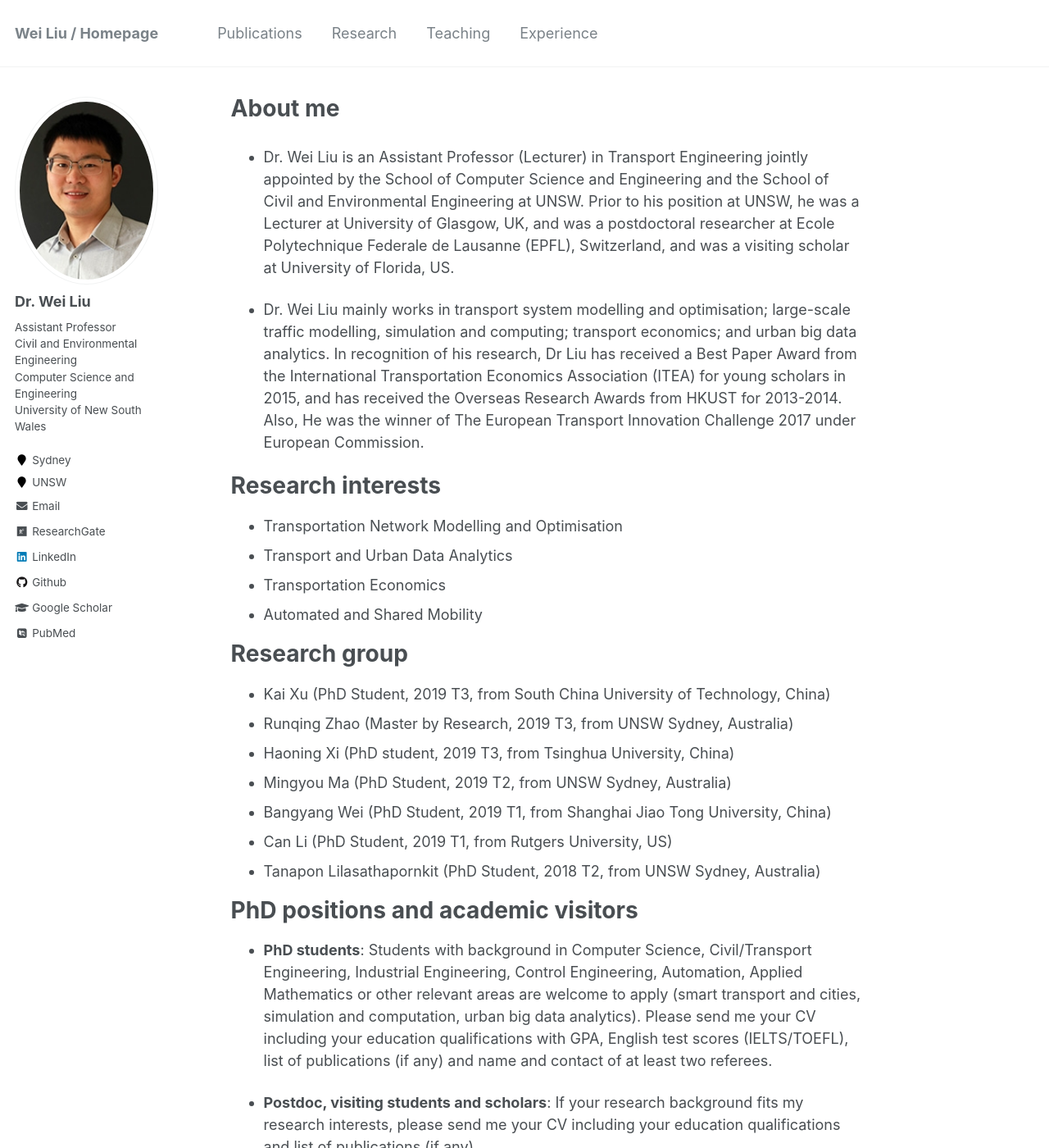
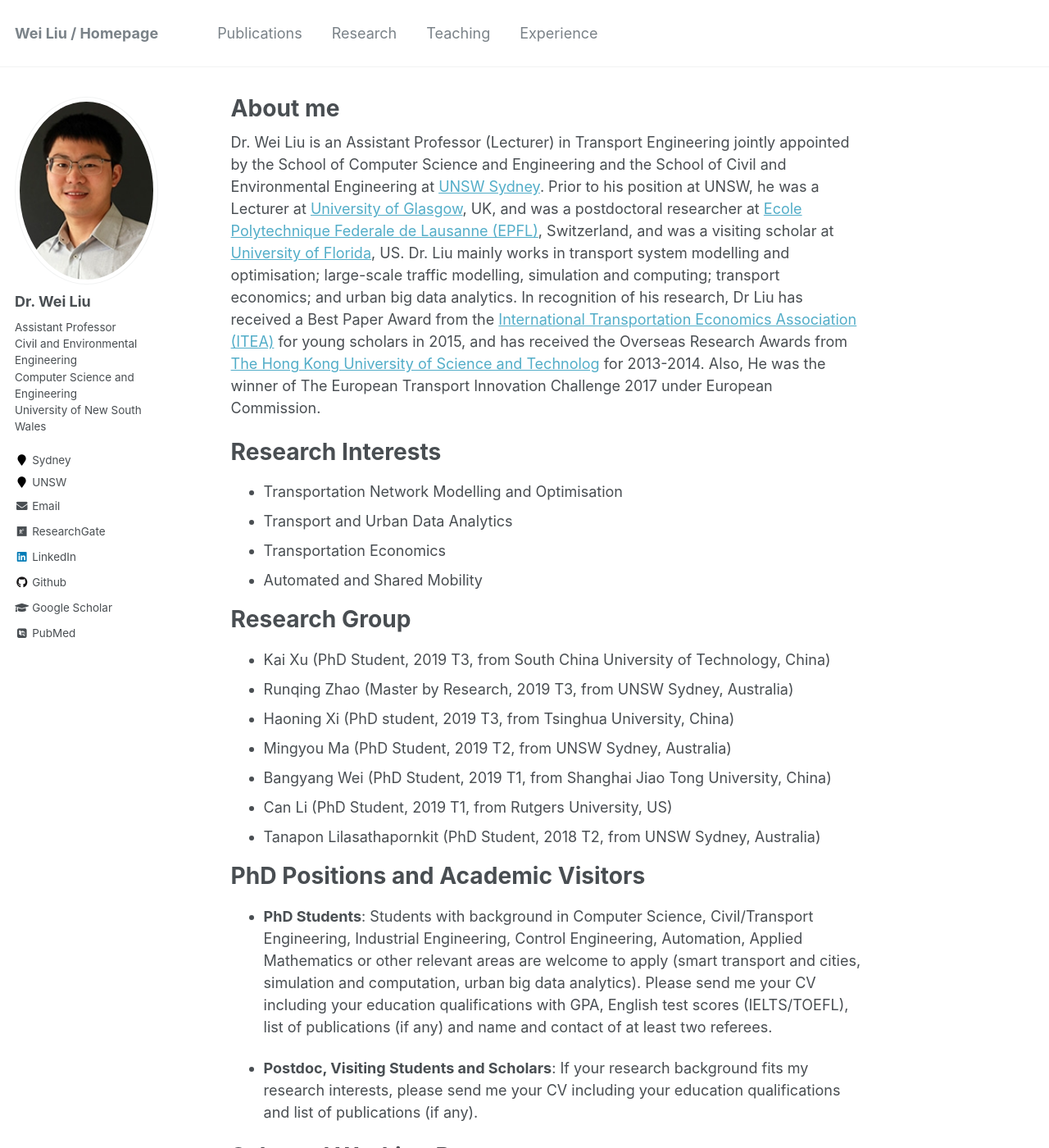
Before and after one commit to weiliu2016/weiliu2016.github.io, a Jekyll site: the page built from _pages/about.md, in a window 1280 px wide and 1400 px high. Shown: the whole window at 82% size. Built offline with Jekyll 4.4.1, drawn with Linux system fonts in a browser that asks for light colours; some web fonts are replaced.

Commit message:
Update about.md

```diff
--- a/_pages/about.md
+++ b/_pages/about.md
@@ -8,18 +8,16 @@ redirect_from:
   - /about.html
 ---
 
-- Dr. Wei Liu is an Assistant Professor (Lecturer) in Transport Engineering jointly appointed by the School of Computer Science and Engineering and the School of Civil and Environmental Engineering at UNSW. Prior to his position at UNSW, he was a Lecturer at University of Glasgow, UK, and was a postdoctoral researcher at Ecole Polytechnique Federale de Lausanne (EPFL), Switzerland, and was a visiting scholar at University of Florida, US.
+Dr. Wei Liu is an Assistant Professor (Lecturer) in Transport Engineering jointly appointed by the School of Computer Science and Engineering and the School of Civil and Environmental Engineering at [UNSW Sydney](https://www.unsw.edu.au/). Prior to his position at UNSW, he was a Lecturer at [University of Glasgow](https://www.gla.ac.uk/), UK, and was a postdoctoral researcher at [Ecole Polytechnique Federale de Lausanne (EPFL)](https://www.epfl.ch/en/), Switzerland, and was a visiting scholar at [University of Florida](http://www.ufl.edu/), US. Dr. Liu mainly works in transport system modelling and optimisation; large-scale traffic modelling, simulation and computing; transport economics; and urban big data analytics. In recognition of his research, Dr Liu has received a Best Paper Award from the [International Transportation Economics Association (ITEA)](https://iteaweb.org/) for young scholars in 2015, and has received the Overseas Research Awards from [The Hong Kong University of Science and Technolog](https://www.ust.hk/home) for 2013-2014. Also, He was the winner of The European Transport Innovation Challenge 2017 under European Commission.
 
-- Dr. Wei Liu mainly works in transport system modelling and optimisation; large-scale traffic modelling, simulation and computing; transport economics; and urban big data analytics. In recognition of his research, Dr Liu has received a Best Paper Award from the International Transportation Economics Association (ITEA) for young scholars in 2015, and has received the Overseas Research Awards from HKUST for 2013-2014. Also, He was the winner of The European Transport Innovation Challenge 2017 under European Commission.
-
-Research interests
+Research Interests
 ======
 - Transportation Network Modelling and Optimisation
 - Transport and Urban Data Analytics
 - Transportation Economics
 - Automated and Shared Mobility
 
-Research group
+Research Group
 ======
 - Kai Xu (PhD Student, 2019 T3, from South China University of Technology, China)
 - Runqing Zhao (Master by Research, 2019 T3, from UNSW Sydney, Australia)
@@ -29,11 +27,11 @@ Research group
 - Can Li (PhD Student, 2019 T1, from Rutgers University, US)
 - Tanapon Lilasathapornkit (PhD Student, 2018 T2, from UNSW Sydney, Australia)
 
-PhD positions and academic visitors
+PhD Positions and Academic Visitors
 ======
-- **PhD students**: Students with background in Computer Science, Civil/Transport Engineering, Industrial Engineering, Control Engineering, Automation, Applied Mathematics or other relevant areas are welcome to apply (smart transport and cities, simulation and computation, urban big data analytics). Please send me your CV including your education qualifications with GPA, English test scores (IELTS/TOEFL), list of publications (if any) and name and contact of at least two referees.
+- **PhD Students**: Students with background in Computer Science, Civil/Transport Engineering, Industrial Engineering, Control Engineering, Automation, Applied Mathematics or other relevant areas are welcome to apply (smart transport and cities, simulation and computation, urban big data analytics). Please send me your CV including your education qualifications with GPA, English test scores (IELTS/TOEFL), list of publications (if any) and name and contact of at least two referees.
 
-- **Postdoc, visiting students and scholars**: If your research background fits my research interests, please send me your CV including your education qualifications and list of publications (if any).
+- **Postdoc, Visiting Students and Scholars**: If your research background fits my research interests, please send me your CV including your education qualifications and list of publications (if any).
 
 Selected Working Papers
 ======
```
